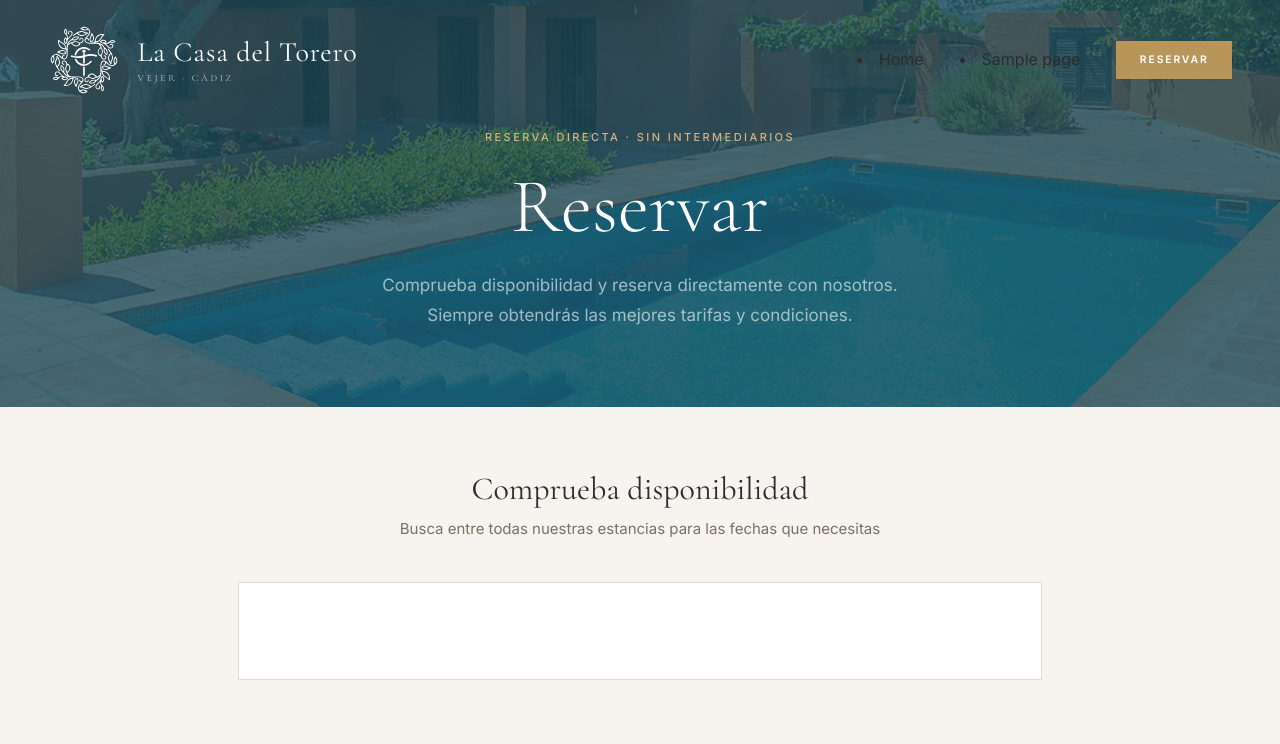
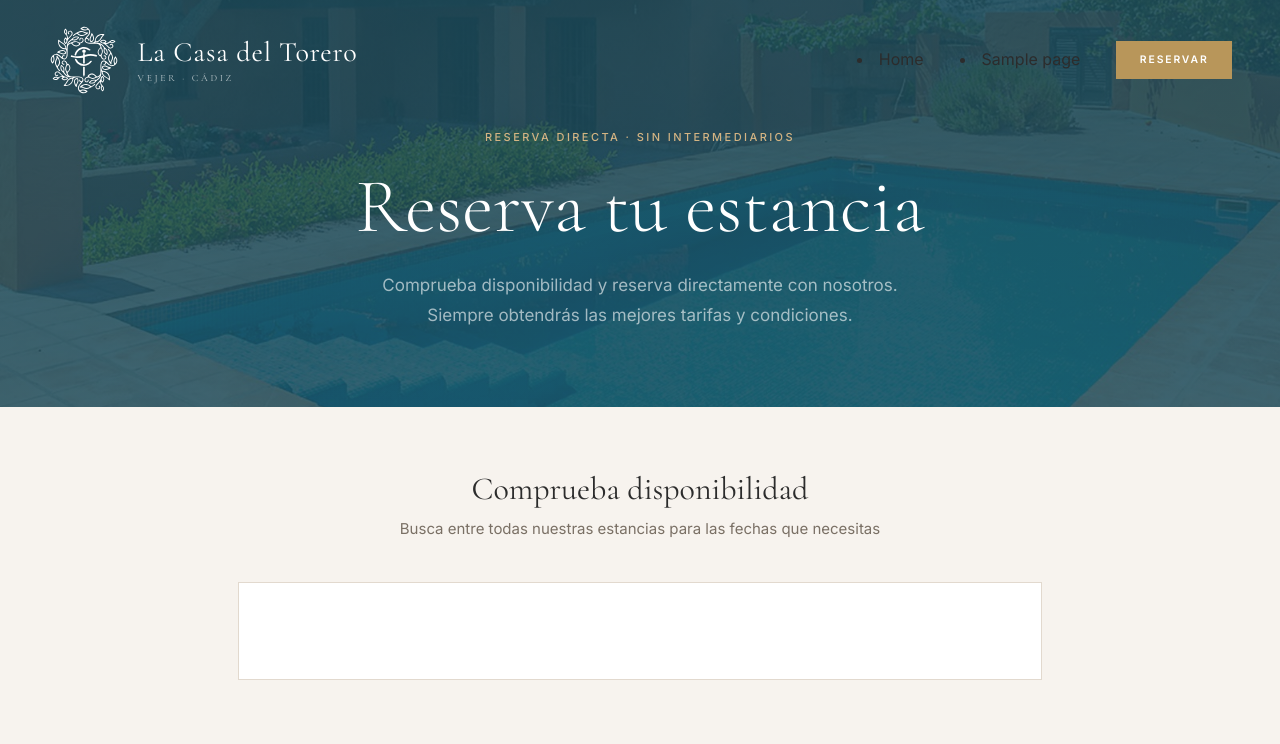
Before and after one commit to dgalcab/casadeltorero, a WordPress theme: template theme/casadeltorero/template-reservas.php in a window 1280 px wide. Shown: the top 744 px of the page. Run offline with PHP 8.4 and a stand-in for WordPress, Linux system fonts and the light colour scheme; the site name, menu and one post (Sample post) are stand-ins, and other content is empty; some libraries are stand-ins or nearby versions.

Commit message:
Reservas: improve hero veil + title + shortcode margin-top
https://claude.ai/code/session_014wA5UvHab6ecHnUzPAQj3i

```diff
--- a/theme/casadeltorero/template-reservas.php
+++ b/theme/casadeltorero/template-reservas.php
@@ -78,7 +78,13 @@ $use_cpt = $cpt_query->have_posts();
   background-image: url('<?php echo esc_url($img_base); ?>/casa/piscina.jpg');
   background-size: cover;
   background-position: center 60%;
-  opacity: .2;
+  opacity: .18;
+}
+.reservas-hero::after {
+  content: '';
+  position: absolute;
+  inset: 0;
+  background: linear-gradient(to bottom, rgba(28,74,89,.45) 0%, rgba(28,74,89,.1) 100%);
 }
 .reservas-hero__inner { position: relative; z-index: 1; }
 .reservas-hero .eyebrow { color: var(--gold-lt); display: block; margin-bottom: 1rem; }
@@ -214,8 +220,8 @@ $use_cpt = $cpt_query->have_posts();
 <section class="reservas-hero">
   <div class="container reservas-hero__inner">
     <span class="eyebrow">Reserva directa · Sin intermediarios</span>
-    <h1>Reservar</h1>
-    <p>Comprueba disponibilidad y reserva directamente con nosotros. Siempre obtendrás las mejores tarifas y condiciones.</p>
+    <h1>Reserva tu estancia</h1>
+    <p>Comprueba disponibilidad y reserva directamente con nosotros.<br>Siempre obtendrás las mejores tarifas y condiciones.</p>
   </div>
 </section>
 
@@ -224,7 +230,7 @@ $use_cpt = $cpt_query->have_posts();
   <div class="container">
     <h2 class="reveal">Comprueba disponibilidad</h2>
     <p class="section-sub reveal">Busca entre todas nuestras estancias para las fechas que necesitas</p>
-    <div class="ohbe-wrap reveal">
+    <div class="ohbe-wrap reveal" style="margin-top:2.5rem;">
       <?php echo do_shortcode('[ohbe_search]'); ?>
     </div>
   </div>
```
